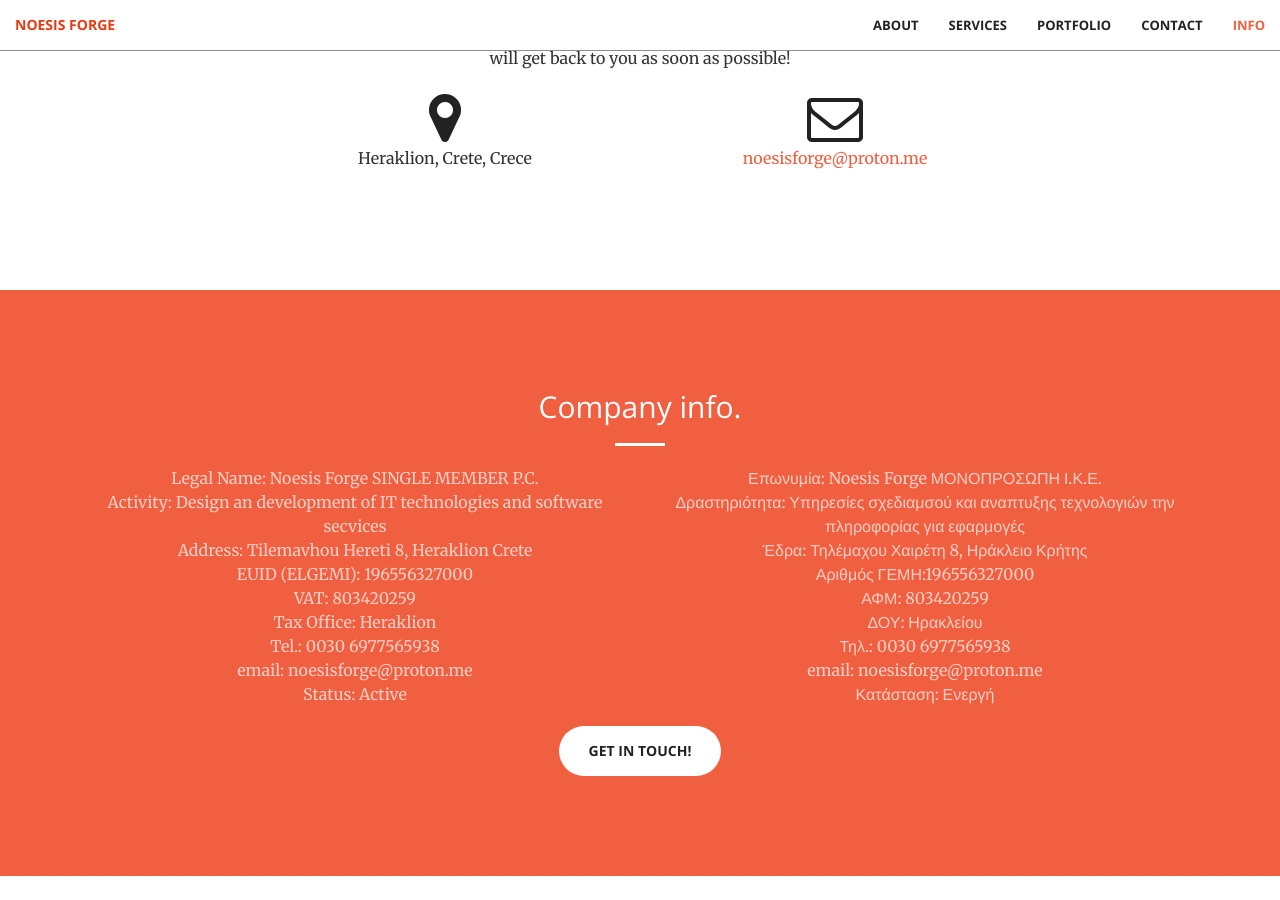
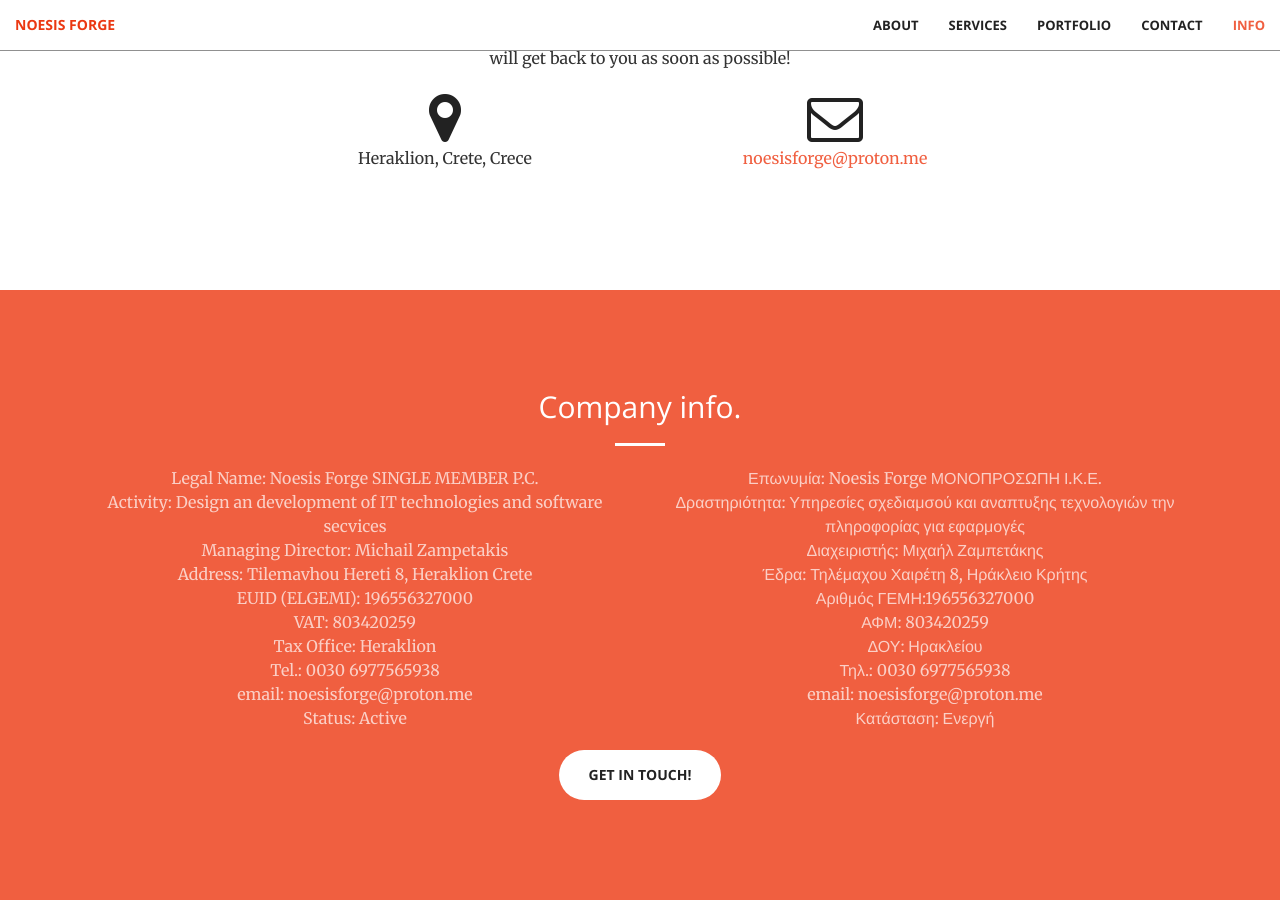
Before and after one commit to mzampetakis/noesis-forge.gr, a Jekyll site: the page built from index.html, in a window 1280 px wide and 900 px high, scrolled down 2591 px. Built offline with Jekyll 4.4.1, drawn with Linux system fonts in a browser that asks for light colours; before the commit the page ends 3467 px from its top, so only the background shows below that.

Commit message:
add maanaging director info

```diff
--- a/_includes/info.html
+++ b/_includes/info.html
@@ -8,6 +8,7 @@
                     <p class="text-faded">
                         Legal Name: Noesis Forge SINGLE MEMBER P.C.<br>
                         Activity: Design an development of IT technologies and software secvices<br>
+                        Managing Director: Michail Zampetakis<br>
                         Address: Tilemavhou Hereti 8, Heraklion Crete<br>
                         EUID (ELGEMI): 196556327000<br>
                         VAT: 803420259<br>
@@ -21,6 +22,7 @@
                     <p class="text-faded">
                         Επωνυμία: Noesis Forge ΜΟΝΟΠΡΟΣΩΠΗ Ι.Κ.Ε.<br>
                         Δραστηριότητα: Υπηρεσίες σχεδιαμσού και αναπτυξης τεχνολογιών την πληροφορίας για εφαρμογές<br>
+                        Διαχειριστής: Μιχαήλ Ζαμπετάκης<br>
                         Έδρα: Τηλέμαχου Χαιρέτη 8, Ηράκλειο Κρήτης<br>
                         Αριθμός ΓΕΜΗ:196556327000<br>
                         ΑΦΜ: 803420259<br>
```
